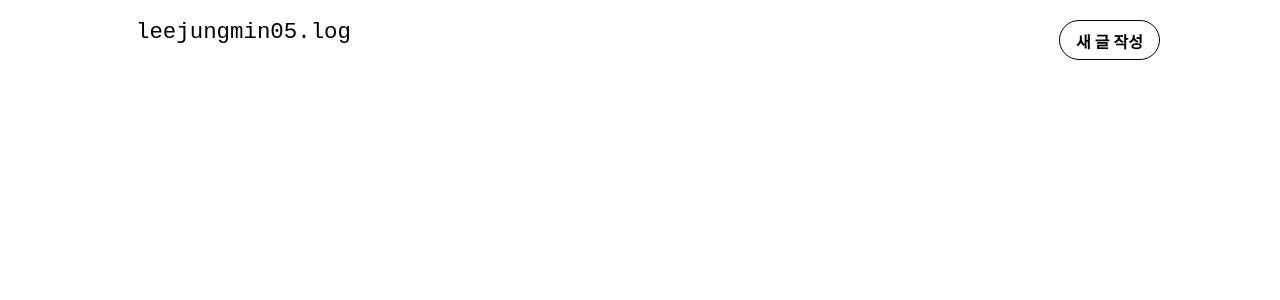
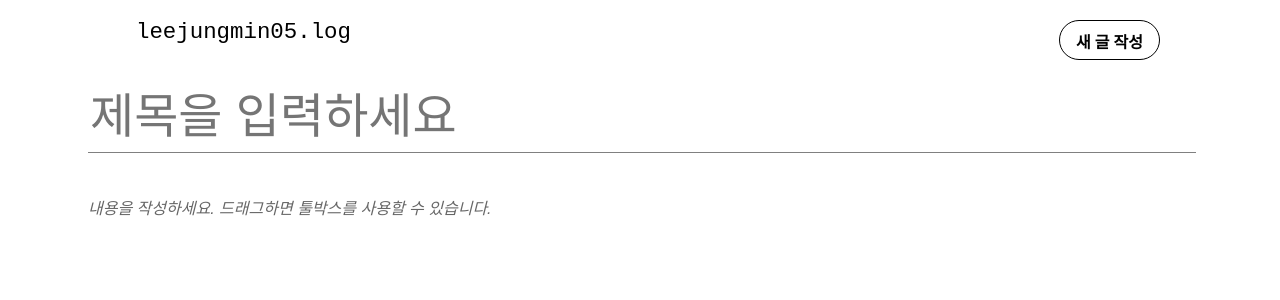
Before and after one commit to leejungmin05/Blog-ojt-project, a React (Create React App) app in the folder blog-frontend/: page /create in a window 1280 px wide. Shown: the top 300 px of the page. Built offline with nearby package versions, Linux system fonts and the light colour scheme.

Commit message:
feat: add editor layout (#3)

```diff
--- /dev/null
+++ b/blog-frontend/src/components/Editor/Editor.js
@@ -0,0 +1,62 @@
+import React, { useRef, useEffect } from "react";
+import Quill from "quill";
+import "quill/dist/quill.bubble.css";
+import styled from "styled-components";
+
+const EditorBlock = styled.div`
+  padding-top: 5rem;
+  padding-bottom: 5rem;
+  margin-left : 5rem;
+  margin-right: 5rem;
+`;
+
+const TitleInput = styled.input`
+  font-size: 3rem;
+  outline: none;
+  padding-bottom: 0.5rem;
+  border: none;
+  width: 100%;
+  margin-bottom: 2rem;
+  border-bottom: 1px solid gray;
+`;
+
+const QuillWrapper = styled.div`
+  .ql-editor {
+    min-height: 320px;
+    font-size: 1rem;
+    line-height: 1.5;
+  }
+  .ql-editor.ql-blank::before {
+    left: 0px;
+  }
+`;
+
+const Editor = () => {
+  const quillElement = useRef(null);
+  const quillInstance = useRef(null);
+
+  useEffect(() => {
+    quillInstance.current = new Quill(quillElement.current, {
+      theme: "bubble",
+      placeholder: "내용을 작성하세요. 드래그하면 툴박스를 사용할 수 있습니다.",
+      modules: {
+        toolbar: [
+          [{ header: "1" }, { header: "2" }],
+          ["bold", "italic", "underline"],
+          [{ list: "ordered" }, { list: "bullet" }],
+          ["blockquote", "code-block", "link"],
+        ],
+      },
+    });
+  },[]);
+
+  return (
+  <EditorBlock>
+      <TitleInput placeholder="제목을 입력하세요" />
+      <QuillWrapper>
+          <div ref={quillElement} />
+      </QuillWrapper>
+      </EditorBlock>);
+};
+
+export default Editor;
--- /dev/null
+++ b/blog-frontend/src/components/Editor/EditorContainer.js
@@ -0,0 +1,10 @@
+import React from 'react';
+import Editor from './Editor';
+
+const EditorContainer = () => {
+    return (
+        <Editor />
+    );
+};
+
+export default EditorContainer;
--- a/blog-frontend/src/pages/CreatePost.js
+++ b/blog-frontend/src/pages/CreatePost.js
@@ -1,22 +1,12 @@
 import React from 'react';
-// import { connect } from 'react-redux';
-// import { bindActionCreators } from 'redux';
-// import * as baseActions from '../redux/modules/base';
+import EditorContainer from '../components/Editor/EditorContainer';
 
 const CreatePost = () => {
     return (
         <div>
-            createpost
+            <EditorContainer />
         </div>
     );
 };
 
 export default CreatePost;
-// export default connect(
-//     (state) => ({
-
-//     }),
-//     (dispatch) => ({
-//         BaseActions: bindActionCreators(baseActions, dispatch)
-//     })
-//   ) (CreatePost);
```
